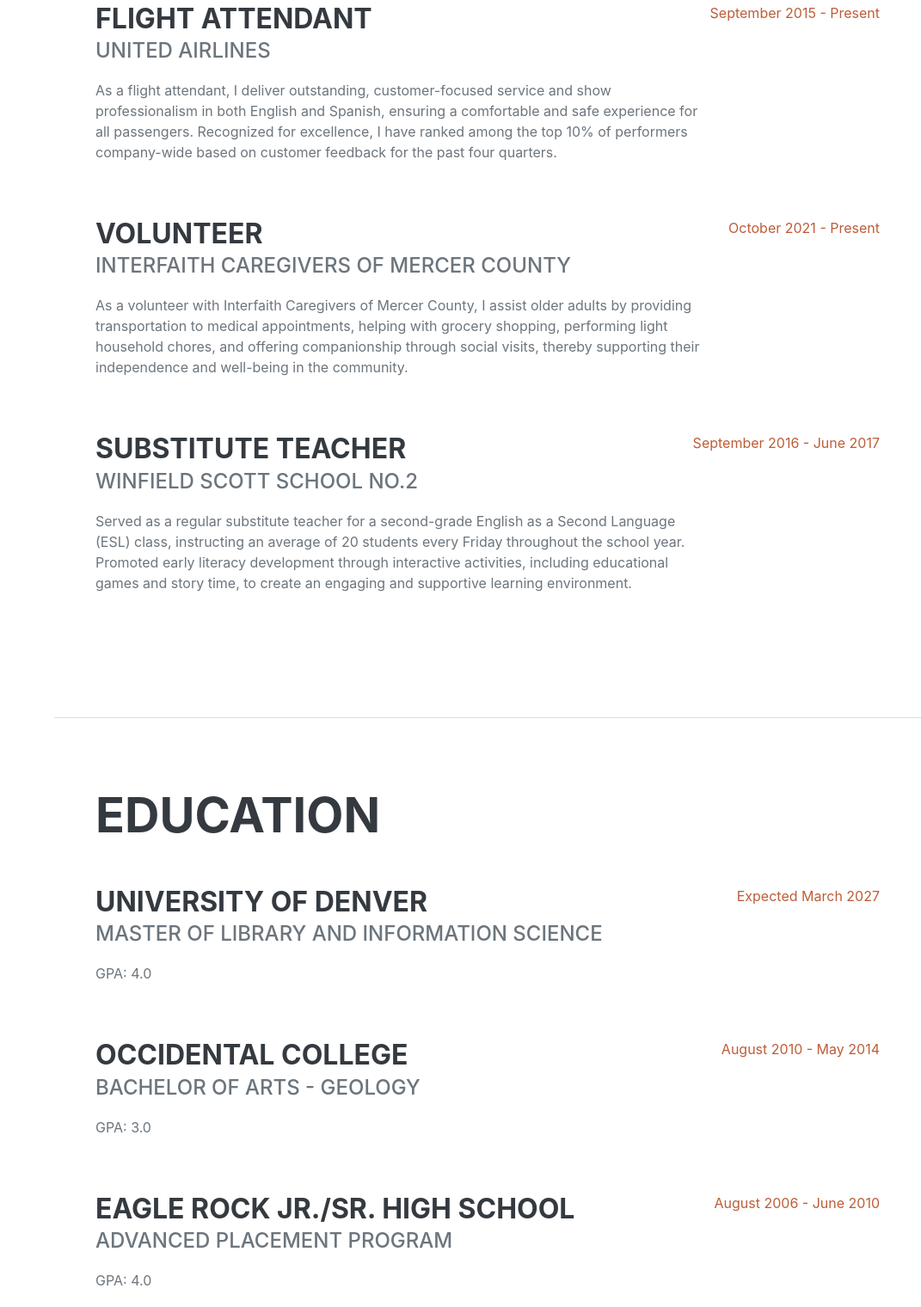
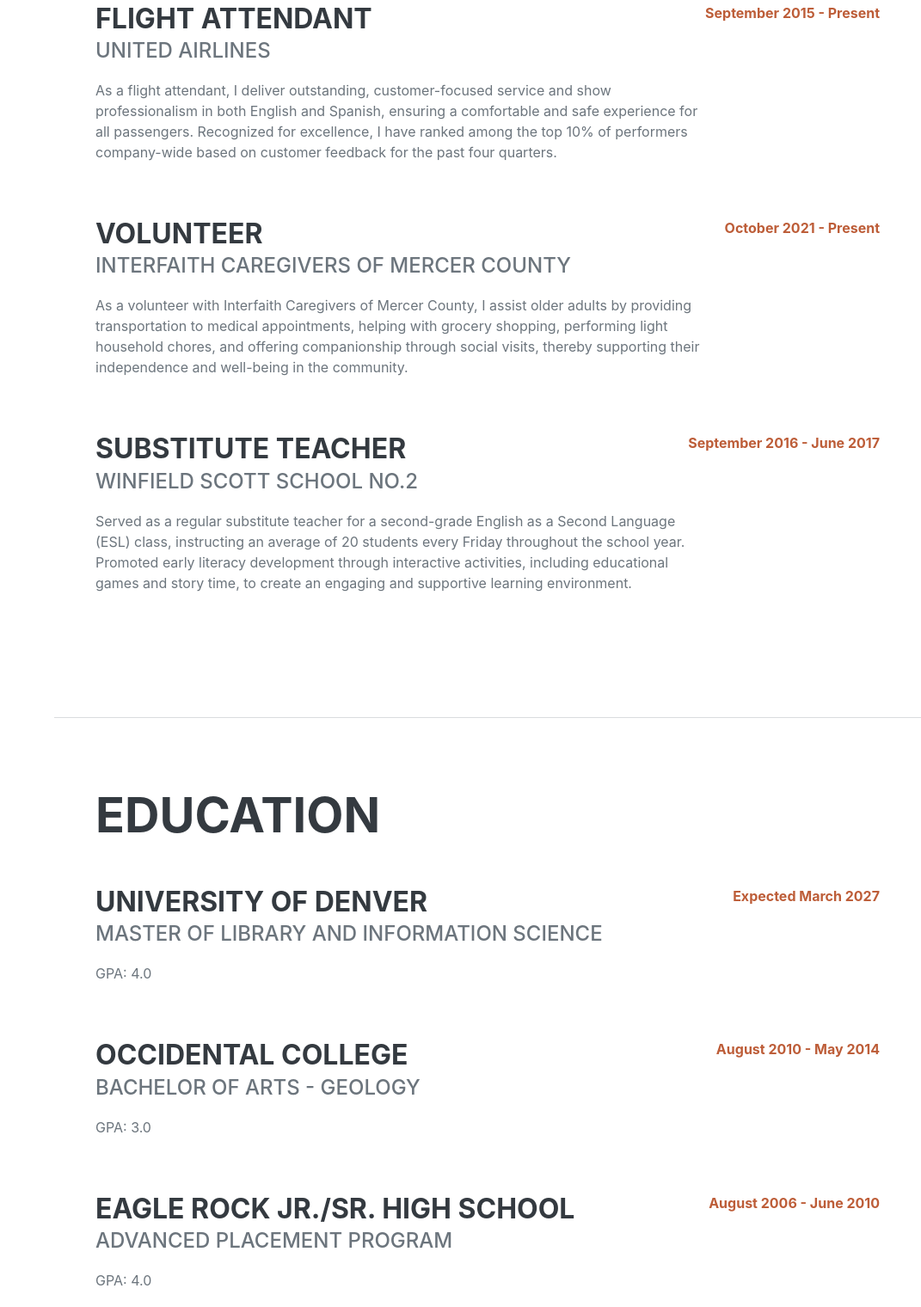
Before and after one commit to Paulina-Cosma/Paulina-Cosma.github.io, a plain HTML site: page index.html in a window 1280 px wide. Shown: the part 1244-2764 px from the top of the page at 86% size, without its empty margins (209-1280 px from the left). Drawn offline with nearby package versions, Linux system fonts and the light colour scheme; a web font is replaced by a local one.

Commit message:
Bolded Dates for Accessibility

```diff
--- a/index.html
+++ b/index.html
@@ -96,7 +96,7 @@
                             collection to improve the overall user experience and browsing efficiency.</p>
                     </div>
                     <!-- Updated Dates -->
-                    <div class="flex-shrink-0"><span class="text-primary">March 2025 - Present</span></div>
+                    <div class="flex-shrink-0"><span class="text-primary"><b>March 2025 - Present</b></span></div>
                 </div>
                 <div class="d-flex flex-column flex-md-row justify-content-between mb-5">
                     <div class="flex-grow-1">
@@ -111,7 +111,7 @@
                             company-wide based on customer feedback for the past four quarters.</p>
                     </div>
                     <!-- Updated Dates -->
-                    <div class="flex-shrink-0"><span class="text-primary">September 2015 - Present</span></div>
+                    <div class="flex-shrink-0"><span class="text-primary"><b>September 2015 - Present</b></span></div>
                 </div>
                 <!-- Added Fourth Experience -->
                 <div class="d-flex flex-column flex-md-row justify-content-between mb-5">
@@ -127,7 +127,7 @@
                             their independence and well-being in the community.</p>
                     </div>
                     <!-- Updated Dates -->
-                    <div class="flex-shrink-0"><span class="text-primary">October 2021 - Present</span></div>
+                    <div class="flex-shrink-0"><span class="text-primary"><b>October 2021 - Present</b></span></div>
                 </div>
                 <div class="d-flex flex-column flex-md-row justify-content-between mb-5">
                     <div class="flex-grow-1">
@@ -142,7 +142,7 @@
                             games and story time, to create an engaging and supportive learning environment.</p>
                     </div>
                     <!-- Updates Dates -->
-                    <div class="flex-shrink-0"><span class="text-primary">September 2016 - June 2017</span></div>
+                    <div class="flex-shrink-0"><span class="text-primary"><b>September 2016 - June 2017</b></span></div>
                 </div>
             </div>
         </section>
@@ -158,7 +158,7 @@
                         <div class="subheading mb-3">Master of Library and Information Science</div>
                         <p>GPA: 4.0</p>
                     </div>
-                    <div class="flex-shrink-0"><span class="text-primary">Expected March 2027</span></div>
+                    <div class="flex-shrink-0"><span class="text-primary"><b>Expected March 2027</b></span></div>
                 </div>
                 <div class="d-flex flex-column flex-md-row justify-content-between mb-5">
                     <div class="flex-grow-1">
@@ -168,7 +168,7 @@
                         <div class="subheading mb-3">Bachelor of Arts - Geology</div>
                         <p>GPA: 3.0</p>
                     </div>
-                    <div class="flex-shrink-0"><span class="text-primary">August 2010 - May 2014</span></div>
+                    <div class="flex-shrink-0"><span class="text-primary"><b>August 2010 - May 2014</b></span></div>
                 </div>
                 <div class="d-flex flex-column flex-md-row justify-content-between mb-5">
                     <div class="flex-grow-1">
@@ -177,7 +177,7 @@
                         <div class="subheading mb-3">Advanced Placement Program</div>
                         <p>GPA: 4.0</p>
                     </div>
-                    <div class="flex-shrink-0"><span class="text-primary">August 2006 - June 2010</span></div>
+                    <div class="flex-shrink-0"><span class="text-primary"><b>August 2006 - June 2010</b></span></div>
                 </div>
             </div>
         </section>
@@ -300,7 +300,7 @@
                                 style="color: #f5c105;"></i></span>
                         Top 10% Ranked Flight Attendant - United Airlines
                         <!-- Added Dates Here -->
-                        <div class="flex-shrink-0"><span class="text-primary">October 2024 - Present</span></div>
+                        <div class="flex-shrink-0"><span class="text-primary"><b>October 2024 - Present</b></span></div>
                         <p>The ranking is based on customer feedback from company-issued surveys as well as letters of
                             commendation.</p>
                     </li>
@@ -311,7 +311,7 @@
                         Conference Presentation - Washington, D.C. <br>
                         2025 Bridging the Spectrum Symposium: Poster
                         <!-- Added Date Here -->
-                        <div class="flex-shrink-0"><span class="text-primary">April 11, 2025</span></div>
+                        <div class="flex-shrink-0"><span class="text-primary"><b>April 11, 2025</b></span></div>
                         <p>Presented a poster on "Early Literacy and Community Outreach Through Imaginative
                             Storytelling" alongside co-author Shaw, K.</p>
                     </li>
@@ -321,7 +321,7 @@
                                 style="color: #f5c105;"></i></span>
                         Centennial Scholarship
                         <!-- Added Dates Here -->
-                        <div class="flex-shrink-0"><span class="text-primary">August 2010 - May 2014</span></div>
+                        <div class="flex-shrink-0"><span class="text-primary"><b>August 2010 - May 2014</b></span></div>
                         <p>This is one of three awards presented by Occidental College for academic excellence and
                             leadership, covering full tuition, room and board, meal plans, books, and other related
                             expenses.</p>
```
